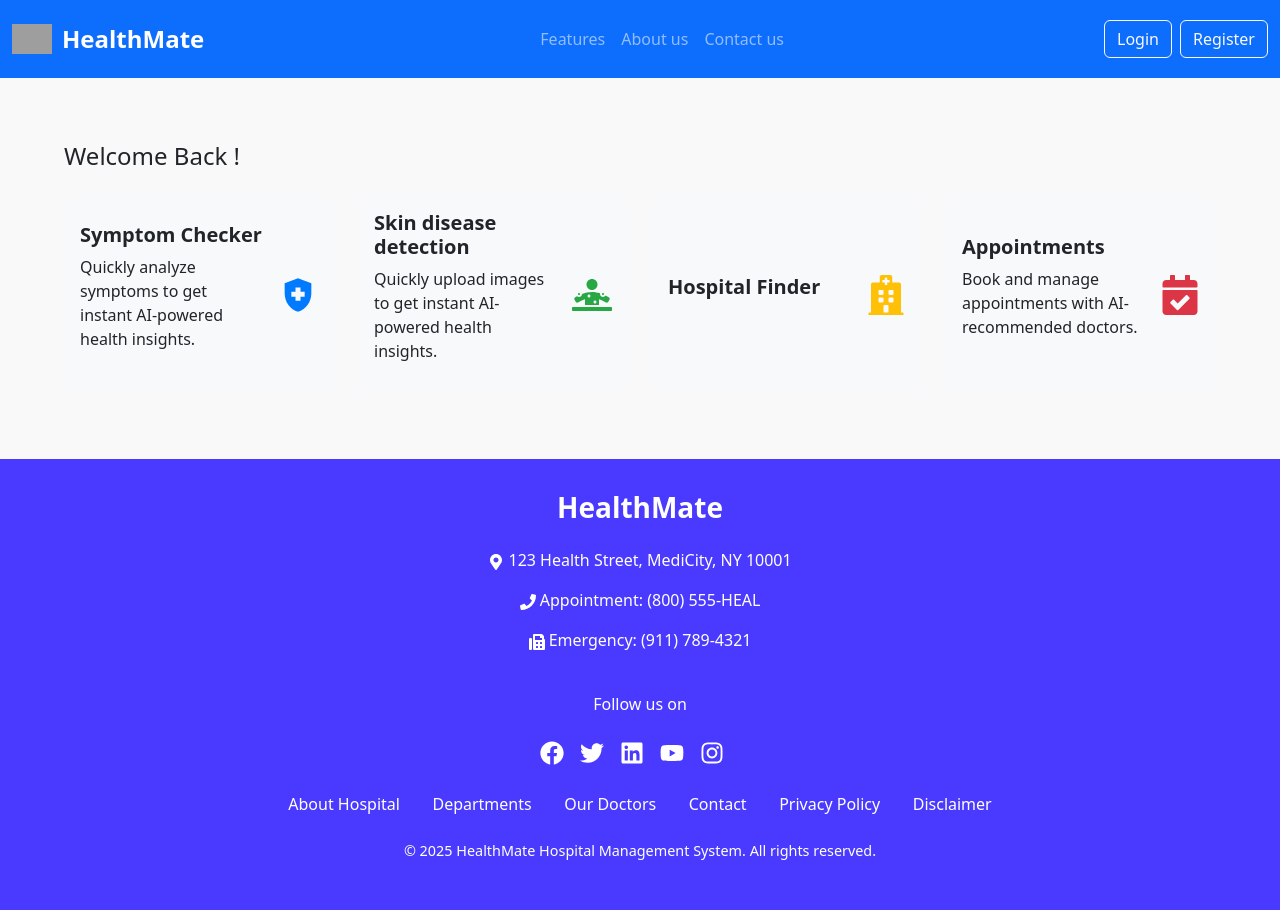
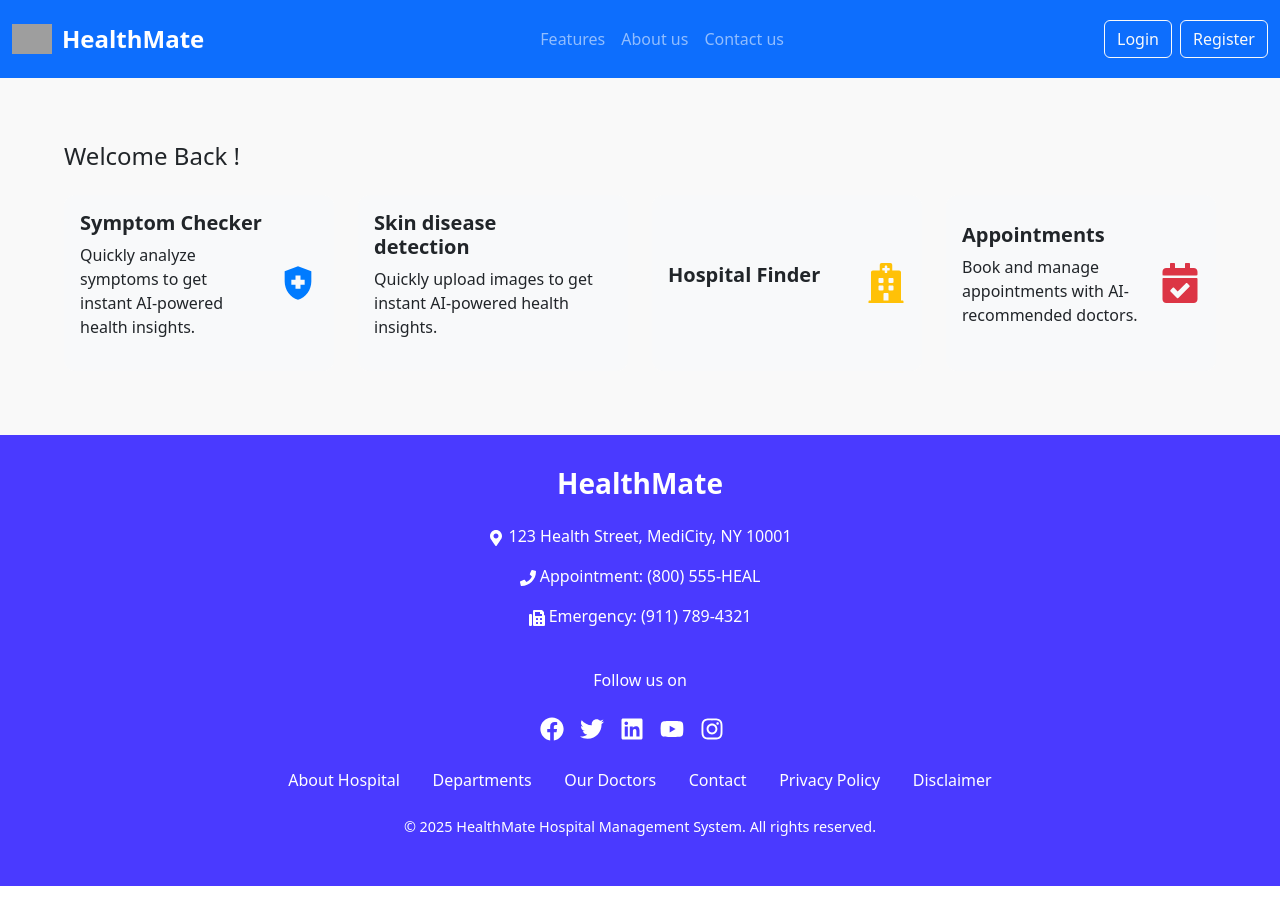
Before and after one commit to prashanth168/minor_project, a React (Create React App) app in the folder frontend/: page /dashboard in a window 1280 px wide. After the commit the page ends 886 px from the top, so only its background shows below. Built offline with nearby package versions, Linux system fonts and the light colour scheme; grey boxes are pictures that could not be loaded.

Commit message:
frontend

```diff
--- a/frontend/src/Components/Dashboard.js
+++ b/frontend/src/Components/Dashboard.js
@@ -20,7 +20,7 @@ function Dashboard() {
       title: 'Skin disease detection',
       description: 'Quickly upload images to get instant AI-powered health insights.',
       route: '/image-detection',
-      icon: <FaDiagnoses size={40} color="#28A745" />,
+      img: '/assets/skin-detection.png',
     },
     {
       title: 'Hospital Finder',
```
